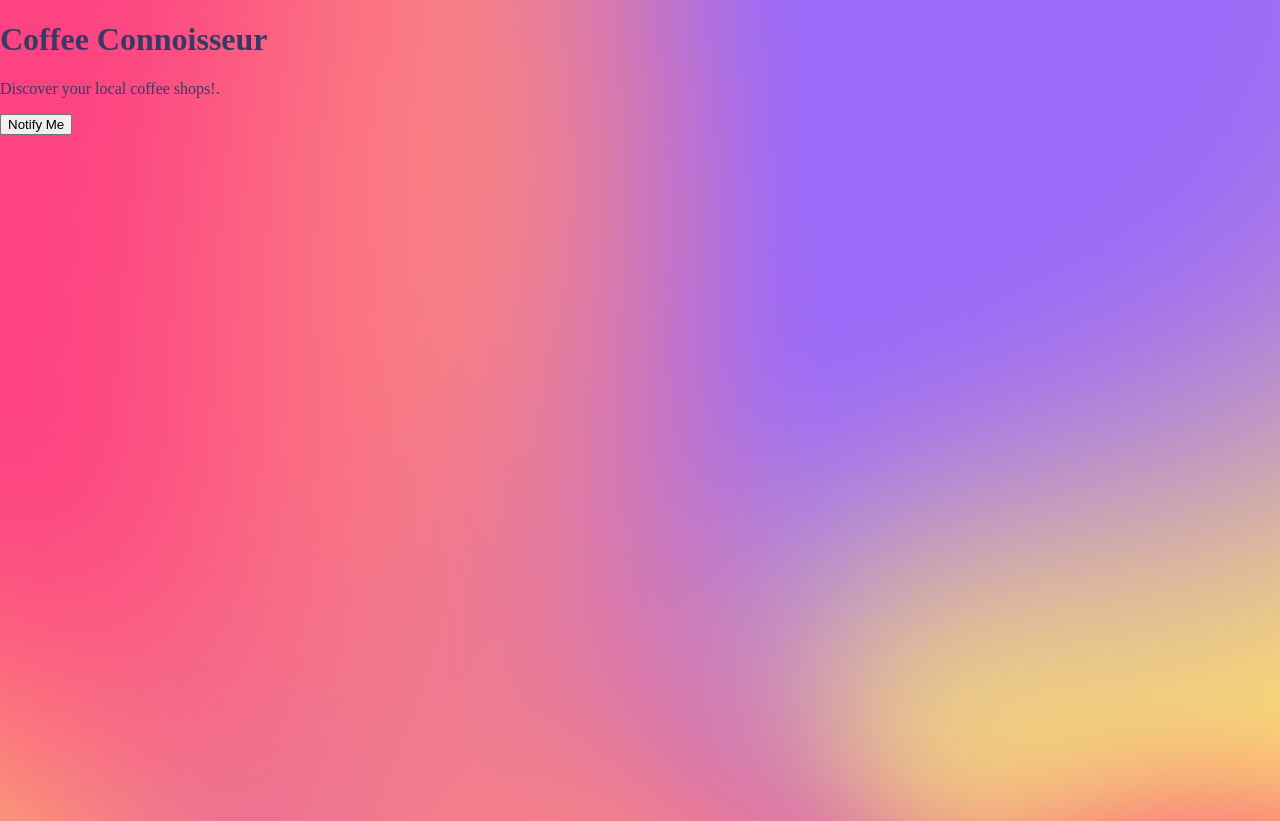
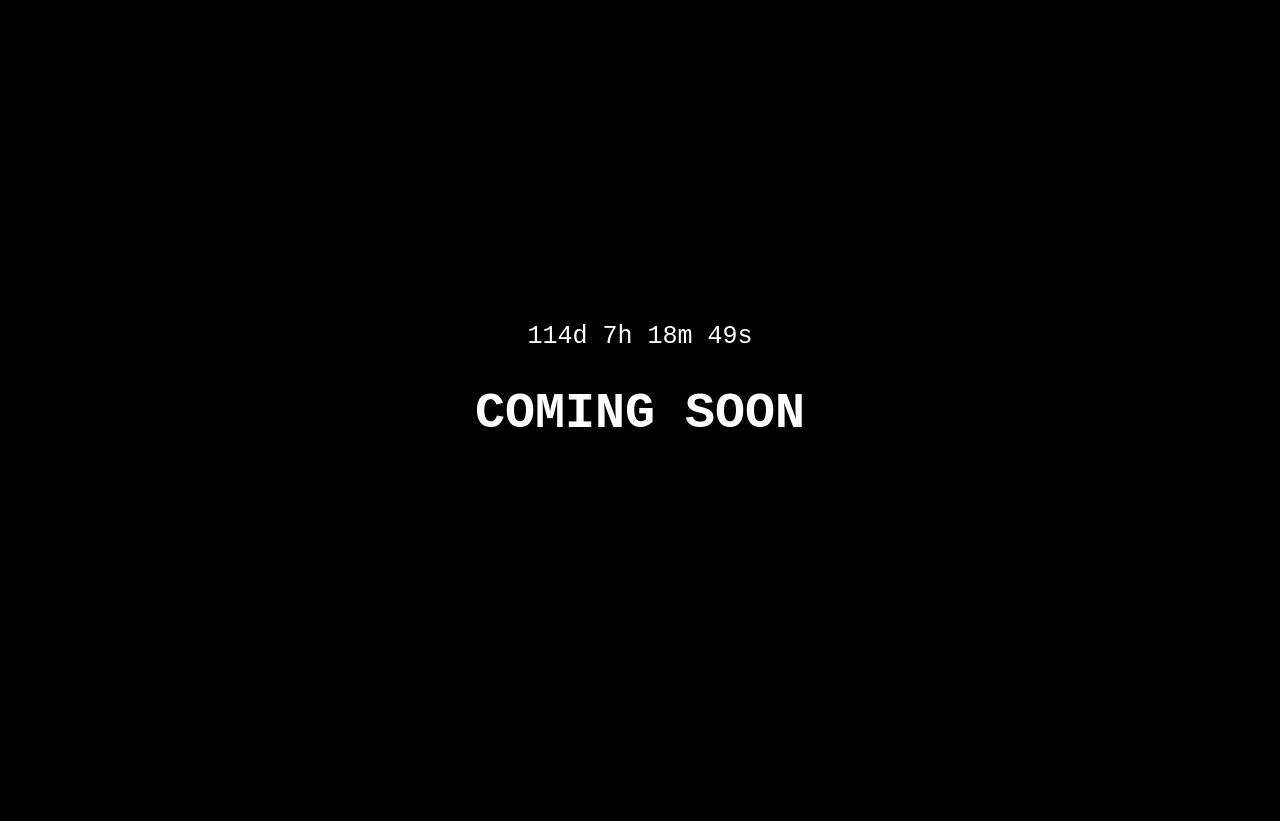
Before and after one commit to minaroid/minaroid, a Next.js app: page / in a window 1280 px wide. After the commit the page ends 800 px from the top, so only its background shows below. Built offline with nearby package versions, Linux system fonts and the light colour scheme.

Commit message:
add comming soon page

```diff
--- a/src/pages/index.tsx
+++ b/src/pages/index.tsx
@@ -1,12 +1,49 @@
 import Banner from "@/components/home/home.banner";
-import styles from "../styles/Hello.module.css";
+import styles from "../styles/index.module.css";
+import { useEffect, useState } from "react";
 
 const Home = () => {
+  const countDownDate = new Date("Jan 5, 2024 15:37:25").getTime();
+  const [remainingTime, setRemainingTime] = useState("");
+
+  useEffect(() => {
+    var x = setInterval(function () {
+      // Get todays date and time
+      var now = new Date().getTime();
+
+      // Find the distance between now an the count down date
+      var distance = countDownDate - now;
+
+      // Time calculations for days, hours, minutes and seconds
+      var days = Math.floor(distance / (1000 * 60 * 60 * 24));
+      var hours = Math.floor(
+        (distance % (1000 * 60 * 60 * 24)) / (1000 * 60 * 60)
+      );
+      var minutes = Math.floor((distance % (1000 * 60 * 60)) / (1000 * 60));
+      var seconds = Math.floor((distance % (1000 * 60)) / 1000);
+      setRemainingTime(
+        days + "d " + hours + "h " + minutes + "m " + seconds + "s "
+      );
+      // console.log();
+      // Display the result in an element with id="demo"
+      // document.getElementById("demo").innerHTML =
+      // days + "d " + hours + "h " + minutes + "m " + seconds + "s ";
+
+      // If the count down is finished, write some text
+      if (distance < 0) {
+        clearInterval(x);
+        // document.getElementById("demo").innerHTML = "EXPIRED";
+      }
+    }, 1000);
+  }, [countDownDate, setRemainingTime]);
+
   return (
-    <div className={styles.container}>
-      <main className={styles.main}>
-        <Banner buttonText={"Notify Me"} />
-      </main>
+    <div className={styles.bgimg}>
+      <div className={styles.middle}>
+        <p>{remainingTime}</p>
+        <h1>COMING SOON</h1>
+        <br></br>
+      </div>
     </div>
   );
 };
--- a/src/styles/Hello.module.css
+++ /dev/null
@@ -1,7 +0,0 @@
-.container {
-  /* background-color: aqua; */
-}
-
-.main {
-  /* background-color: aqua; */
-}
--- a/src/styles/globals.css
+++ b/src/styles/globals.css
@@ -1,5 +1,5 @@
-html,
-body {
+/* html, */
+/* body {
   padding: 0;
   margin: 0;
   background: url("/static/background.png");
@@ -8,4 +8,12 @@
   background-size: cover;
   color: #373b64;
   height: 100%;
+} */
+
+body,
+html {
+  height: 100%;
+  padding: 0;
+  margin: 0;
+  background-color: black;
 }
--- /dev/null
+++ b/src/styles/index.module.css
@@ -0,0 +1,41 @@
+.container {
+  /* background-color: aqua; */
+}
+
+.main {
+  /* background-color: aqua; */
+}
+
+.bgimg {
+  /* Background image */
+  background: rgb(255, 42, 0);
+  /* background: url("/static/background.png"); */
+  /* Full-screen */
+  height: 100%;
+  /* Center the background image */
+  background-position: center;
+  /* Scale and zoom in the image */
+  background-size: cover;
+  /* Add position: relative to enable absolutely positioned elements inside the image (place text) */
+  /* Add a white text color to all elements inside the .bgimg container */
+  color: white;
+  /* Add a font */
+  font-family: "Courier New", Courier, monospace;
+  /* Set the font-size to 25 pixels */
+  font-size: 25px;
+}
+
+/* Position text in the middle */
+.middle {
+  position: absolute;
+  top: 50%;
+  left: 50%;
+  transform: translate(-50%, -50%);
+  text-align: center;
+}
+
+/* Style the <hr> element */
+/* hr {
+  margin: auto;
+  width: 40%; */
+/* } */
```
